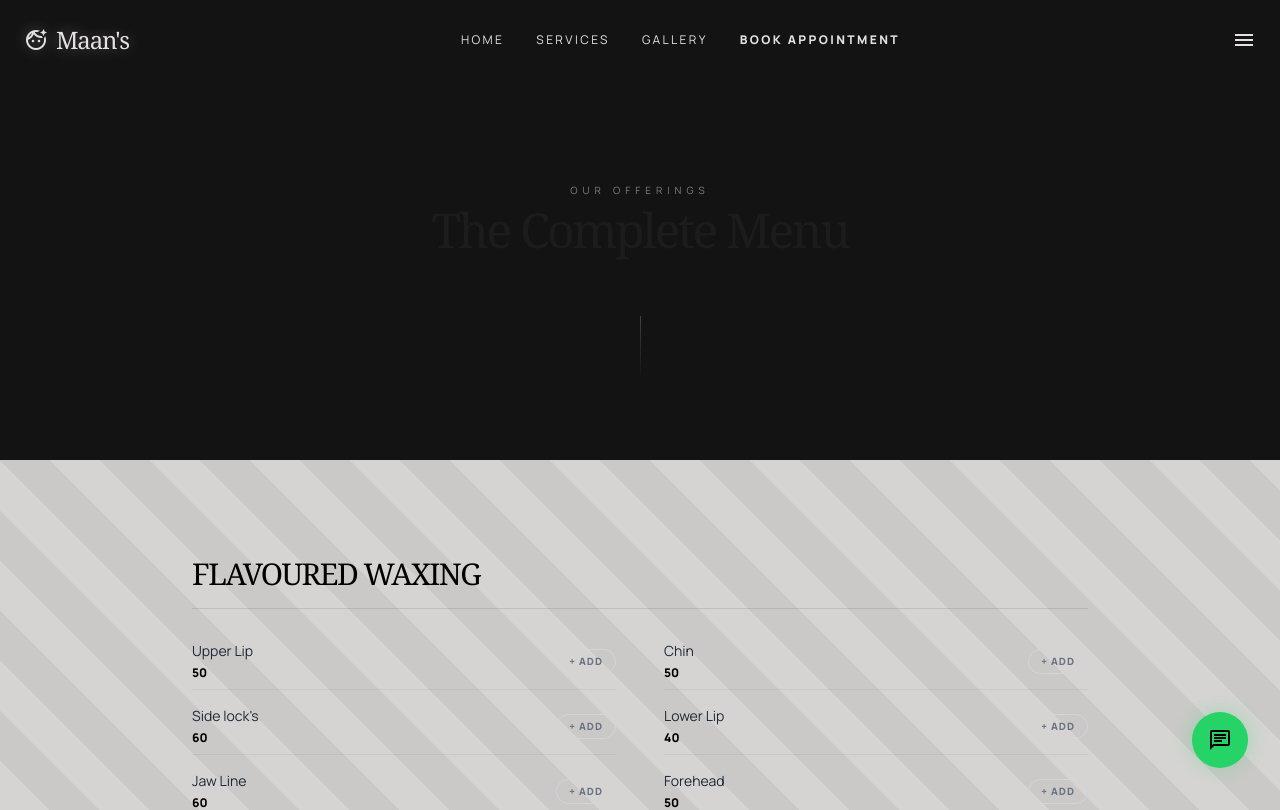
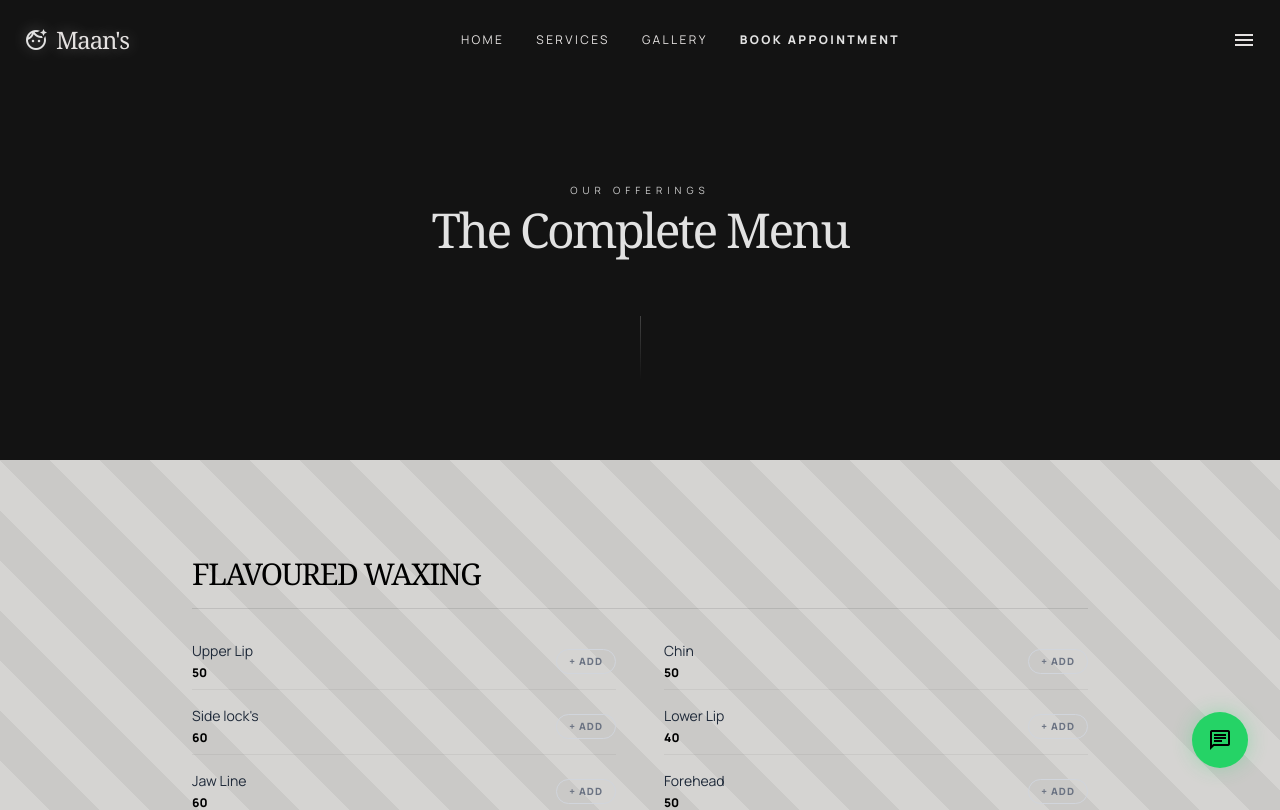
Before and after one commit to dropshipping272705-dotcom/6.5k-salon, a React (Vite) app: page /services in a window 1280 px wide. Shown: the top 810 px of the page. Built offline with nearby package versions, Linux system fonts and the light colour scheme; no server answers.

Commit message:
fix: brighten heading text colors for better visibility

```diff
--- a/src/pages/Home.jsx
+++ b/src/pages/Home.jsx
@@ -64,10 +64,10 @@
       {/* About Section */}
       <section id="about" ref={addToRefs} className="bg-surface py-24 md:py-32 px-6 overflow-hidden">
         <div className="max-w-screen-md mx-auto text-center space-y-8">
-          <span className="font-manrope text-[10px] uppercase tracking-[0.5em] text-on-surface-variant opacity-60">
+          <span className="font-manrope text-[10px] uppercase tracking-[0.5em] text-tertiary opacity-90">
             The Nocturnal Experience
           </span>
-          <h2 className="font-noto-serif text-3xl md:text-5xl leading-tight tracking-tighter text-on-primary">
+          <h2 className="font-noto-serif text-3xl md:text-5xl leading-tight tracking-tighter text-tertiary">
             Where sophisticated artistry meets unparalleled luxury.
           </h2>
           <p className="font-manrope text-sm md:text-base leading-relaxed text-secondary max-w-2xl mx-auto">
@@ -118,7 +118,7 @@
         <div className="max-w-screen-xl mx-auto px-6 space-y-24">
 
           <div className="text-center mb-16">
-            <h2 className="font-noto-serif text-4xl tracking-tighter text-on-primary">Our Signature Services</h2>
+            <h2 className="font-noto-serif text-4xl tracking-tighter text-tertiary">Our Signature Services</h2>
             <Link to="/services" className="mt-8 inline-block w-fit bg-primary text-on-primary px-8 py-4 rounded-full font-manrope text-[10px] uppercase font-bold tracking-widest silver-glow hover:scale-105 transition-transform duration-300">
               View Full Menu &amp; Book
             </Link>
--- a/src/pages/Services.jsx
+++ b/src/pages/Services.jsx
@@ -269,10 +269,10 @@
       {/* Services Header */}
       <section className="bg-surface py-20 px-6 overflow-hidden">
         <div className="max-w-screen-md mx-auto text-center space-y-6">
-          <span className="font-manrope text-[10px] uppercase tracking-[0.5em] text-on-surface-variant opacity-60">
+          <span className="font-manrope text-[10px] uppercase tracking-[0.5em] text-tertiary opacity-90">
             Our Offerings
           </span>
-          <h2 className="font-noto-serif text-4xl md:text-5xl leading-tight tracking-tighter text-on-primary">
+          <h2 className="font-noto-serif text-4xl md:text-5xl leading-tight tracking-tighter text-tertiary">
             The Complete Menu
           </h2>
           <div className="pt-8">
```
